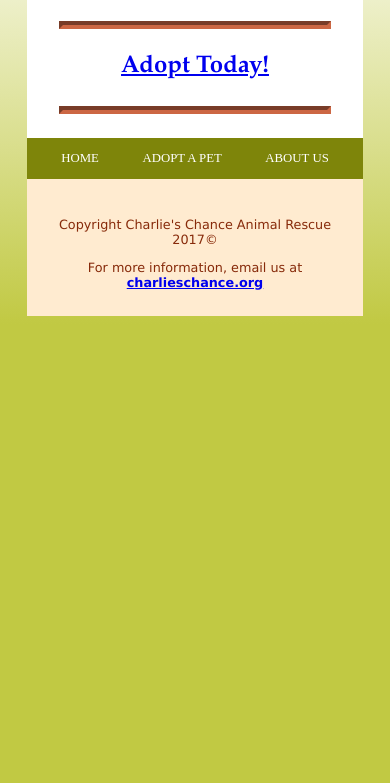
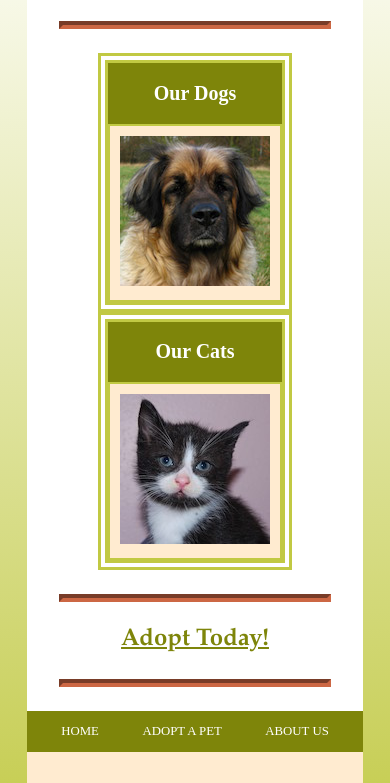
Before and after one commit to hgkunda/finalproject, a plain HTML site: page adopt.html in a window 390 px wide. Shown: the part 131-914 px from the top of the page. Before the commit the page ends 844 px from the top, so only its background shows below. Drawn offline with Linux system fonts and the light colour scheme.

Commit message:
think of idea for the big adopt today thing

```diff
--- a/adopt.html
+++ b/adopt.html
@@ -207,11 +207,30 @@
     </div>
 
     <div class="mobilePets">
-      <!-- either cartoon or repeat of Bruno and Donut just one photo no name  -->
+      <table>
+        <tr>
+          <th>Our Dogs</th>
+        </tr>
+        <tr>
+          <td><img src="dogs/brunothumb.jpg" alt="Bruno the dog"></td>
+        </tr>
+      </table>
+      <table>
+        <tr>
+          <th>Our Cats</th>
+        </tr>
+        <tr>
+          <td>
+            <img src="cats/donutthumb.jpg" alt="Donut the cat">
+          </td>
+        </tr>
+      </table>
 
     </div>
 
-      <h2><b><a href="adopt.html">Adopt Today!</a></b></h2>
+      <hr>
+
+      <h2><b><a id="adoptlink" href="adopt.html">Adopt Today!</a></b></h2>
 
       <hr>
     </main>
--- a/style.css
+++ b/style.css
@@ -136,7 +136,7 @@ footer {
 }
 
 .extra-footer {
-  padding: 1em;
+  padding: .7em;
   text-align: center;
 }
 
@@ -395,6 +395,13 @@ table .pet {
   display: none;
 }
 
+#adoptlink {
+  color: #7e850a;
+}
+.mobilePets {
+  display: none;
+}
+
 
 /*MEDIA QS*/
 
@@ -441,6 +448,9 @@ table .pet {
     display: none;
   }
   .mobile-rescue {
+    display: none;
+  }
+  .mobilePets {
     display: none;
   }
 }
@@ -528,6 +538,10 @@ table .pet {
   .mobile-rescue h3 {
     font-size: .9em;
   }
+  .mobilePets {
+    display: flex;
+    flex-wrap: wrap;
+  }
   .rescueLinks {
     display: none;
   }
```
Also changed, not shown: about.html (+2 -0 lines), index.html (+3 -2 lines).
